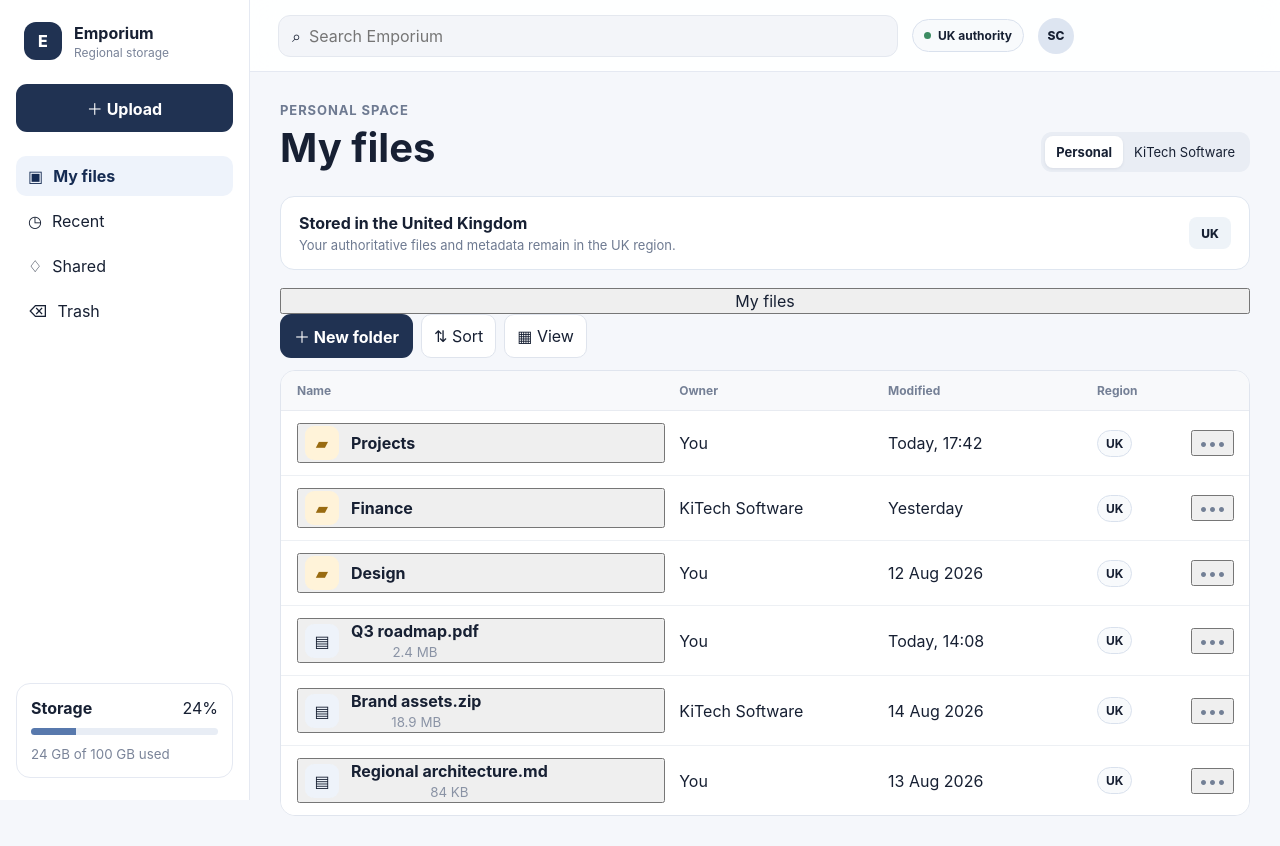
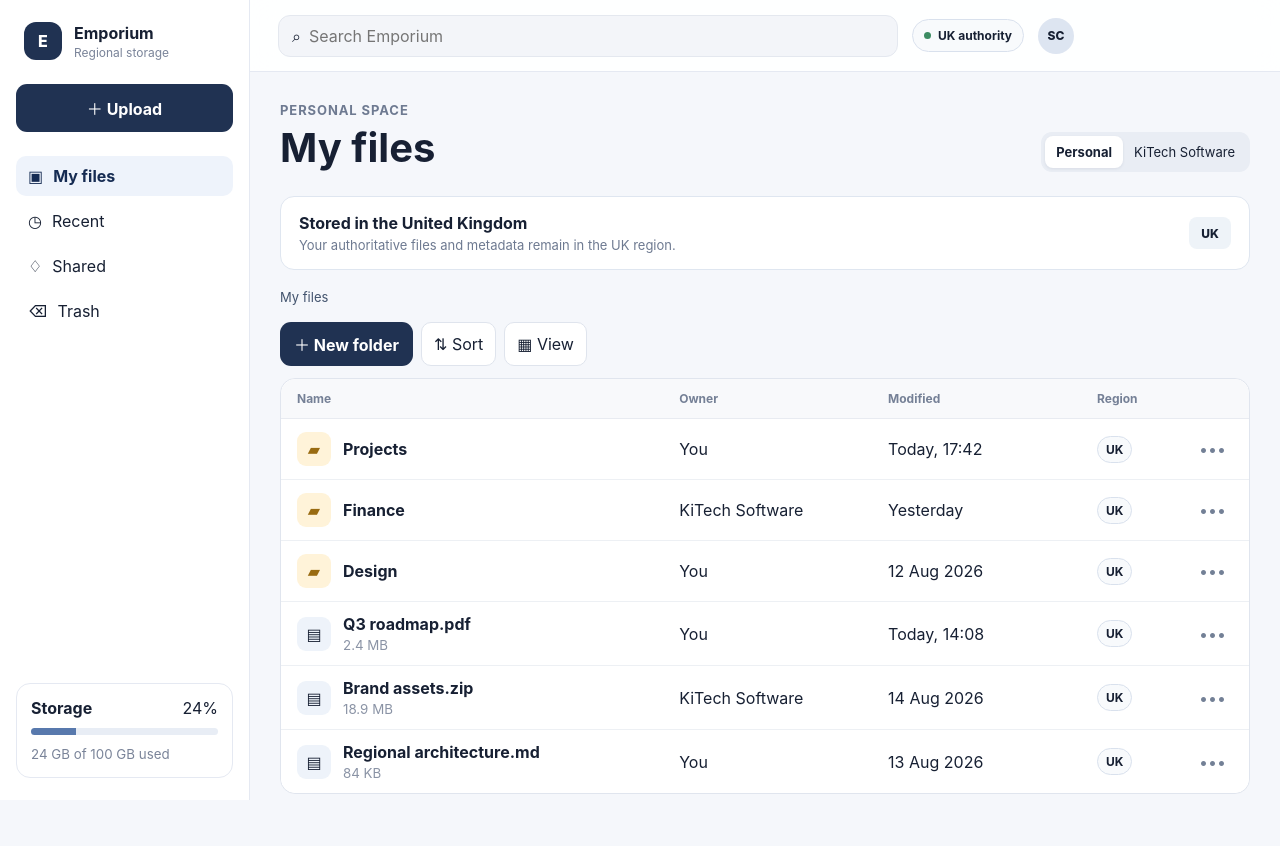
Before and after one commit to daijingroup/emporium-poc, a Vue app: page / in a window 1280 px wide. After the commit the page ends 824 px from the top, so only its background shows below. Built offline with nearby package versions, Linux system fonts and the light colour scheme.

Commit message:
Style file management interactions

```diff
--- a/src/style.css
+++ b/src/style.css
@@ -7,7 +7,7 @@
 
 * { box-sizing: border-box; }
 body { margin: 0; min-width: 320px; min-height: 100vh; }
-button, input { font: inherit; }
+button, input, select { font: inherit; }
 button { color: inherit; }
 
 .app-shell { min-height: 100vh; display: grid; grid-template-columns: 250px minmax(0, 1fr); }
@@ -39,20 +39,26 @@ main { min-width: 0; }
 .heading-row { display: flex; justify-content: space-between; gap: 20px; align-items: end; }
 .eyebrow { margin: 0 0 5px; color: #6e7a91; font-size: 13px; font-weight: 700; text-transform: uppercase; letter-spacing: .07em; }
 h1 { margin: 0; font-size: clamp(28px, 4vw, 40px); }
+h2 { margin: 0; font-size: 22px; }
 .space-switch { display: inline-flex; padding: 4px; background: #e9edf4; border-radius: 11px; }
 .space-switch button { border: 0; background: transparent; padding: 8px 11px; border-radius: 8px; cursor: pointer; font-size: 13px; }
 .space-switch button.active { background: #fff; box-shadow: 0 1px 3px rgba(25,42,70,.08); font-weight: 700; }
 .region-banner { margin: 24px 0 18px; padding: 16px 18px; border: 1px solid #dfe6f0; border-radius: 14px; background: #fff; display: flex; align-items: center; justify-content: space-between; gap: 16px; }
 .region-banner p { margin: 4px 0 0; color: #6e7a91; font-size: 13px; }
 .region-banner > span { width: 42px; height: 32px; display: grid; place-items: center; border-radius: 8px; background: #eef3f8; font-size: 12px; font-weight: 800; }
+.breadcrumbs { display: flex; align-items: center; gap: 7px; margin: -2px 0 14px; color: #758096; font-size: 13px; }
+.breadcrumbs button { border: 0; padding: 3px 0; background: transparent; color: #42536d; cursor: pointer; }
+.breadcrumbs button:hover { text-decoration: underline; }
 .toolbar { display: flex; gap: 8px; margin-bottom: 12px; }
 .ghost-action { border: 1px solid #dfe4ed; background: #fff; border-radius: 10px; padding: 9px 12px; cursor: pointer; }
-.file-panel { border: 1px solid #e0e5ee; border-radius: 15px; overflow: hidden; background: #fff; }
+.status-message { margin: -4px 0 12px; color: #466850; font-size: 13px; }
+.file-panel { border: 1px solid #e0e5ee; border-radius: 15px; overflow: visible; background: #fff; }
 .file-head, .file-row { display: grid; grid-template-columns: minmax(260px, 1.7fr) minmax(130px, .9fr) minmax(150px, .9fr) 80px 42px; gap: 14px; align-items: center; padding: 12px 16px; }
-.file-head { background: #f8f9fb; color: #758096; font-size: 12px; font-weight: 700; border-bottom: 1px solid #e8ebf1; }
-.file-row { width: 100%; border: 0; border-bottom: 1px solid #edf0f4; background: #fff; text-align: left; cursor: pointer; }
+.file-head { background: #f8f9fb; color: #758096; font-size: 12px; font-weight: 700; border-bottom: 1px solid #e8ebf1; border-radius: 15px 15px 0 0; }
+.file-row { position: relative; border-bottom: 1px solid #edf0f4; background: #fff; text-align: left; }
 .file-row:hover { background: #f9fbfe; }
-.file-row:last-child { border-bottom: 0; }
+.file-row:last-child { border-bottom: 0; border-radius: 0 0 15px 15px; }
+.file-main { border: 0; padding: 0; background: transparent; text-align: left; cursor: pointer; min-width: 0; }
 .file-name { display: flex; align-items: center; gap: 12px; min-width: 0; }
 .file-name > span:last-child { min-width: 0; }
 .file-name strong, .file-name small { display: block; overflow: hidden; text-overflow: ellipsis; white-space: nowrap; }
@@ -60,9 +66,22 @@ h1 { margin: 0; font-size: clamp(28px, 4vw, 40px); }
 .file-icon { width: 34px; height: 34px; display: grid; place-items: center; border-radius: 9px; background: #eef3fa; flex: 0 0 auto; }
 .file-icon.folder { background: #fff3d9; color: #996b11; }
 .region-chip { display: inline-block; padding: 5px 8px; }
-.more { text-align: center; color: #738096; }
+.row-actions { position: relative; display: grid; place-items: center; }
+.more { border: 0; background: transparent; padding: 8px; text-align: center; color: #738096; cursor: pointer; border-radius: 8px; }
+.more:hover { background: #edf2f8; }
+.context-menu { position: absolute; right: 0; top: 36px; z-index: 8; width: 170px; padding: 6px; border: 1px solid #dfe5ee; border-radius: 12px; background: #fff; box-shadow: 0 12px 34px rgba(29, 43, 67, .16); display: grid; }
+.context-menu button { border: 0; background: transparent; padding: 9px 10px; border-radius: 8px; text-align: left; cursor: pointer; }
+.context-menu button:hover { background: #f2f5f9; }
+.context-menu .danger { color: #a13c3c; }
 .empty-state { padding: 56px 20px; text-align: center; color: #7d8799; display: grid; gap: 6px; }
 .empty-state strong { color: #344055; }
+
+.dialog-backdrop { position: fixed; inset: 0; z-index: 20; background: rgba(18, 29, 46, .38); display: grid; place-items: center; padding: 20px; }
+.dialog { width: min(430px, 100%); background: #fff; border-radius: 16px; padding: 22px; box-shadow: 0 24px 60px rgba(20, 33, 52, .24); display: grid; gap: 18px; }
+.dialog label { display: grid; gap: 7px; color: #5e6a7e; font-size: 13px; font-weight: 700; }
+.dialog input, .dialog select { width: 100%; border: 1px solid #dbe2ec; border-radius: 10px; padding: 10px 11px; background: #fff; color: #172033; outline: none; }
+.dialog input:focus, .dialog select:focus { border-color: #8da4c7; box-shadow: 0 0 0 3px #edf3fb; }
+.dialog-actions { display: flex; justify-content: flex-end; gap: 8px; }
 
 @media (max-width: 900px) {
   .app-shell { grid-template-columns: 74px minmax(0, 1fr); }
@@ -93,8 +112,10 @@ h1 { margin: 0; font-size: clamp(28px, 4vw, 40px); }
   .space-switch button { flex: 1; }
   .region-banner { margin-top: 16px; }
   .region-banner p { display: none; }
+  .breadcrumbs { overflow-x: auto; white-space: nowrap; }
   .toolbar { overflow-x: auto; }
   .file-head { display: none; }
   .file-row { grid-template-columns: minmax(0, 1fr) auto; gap: 8px; padding: 13px; }
   .file-row > span:nth-child(2), .file-row > span:nth-child(3), .file-row > span:nth-child(4) { display: none; }
+  .context-menu { right: 0; top: 34px; }
 }
```
